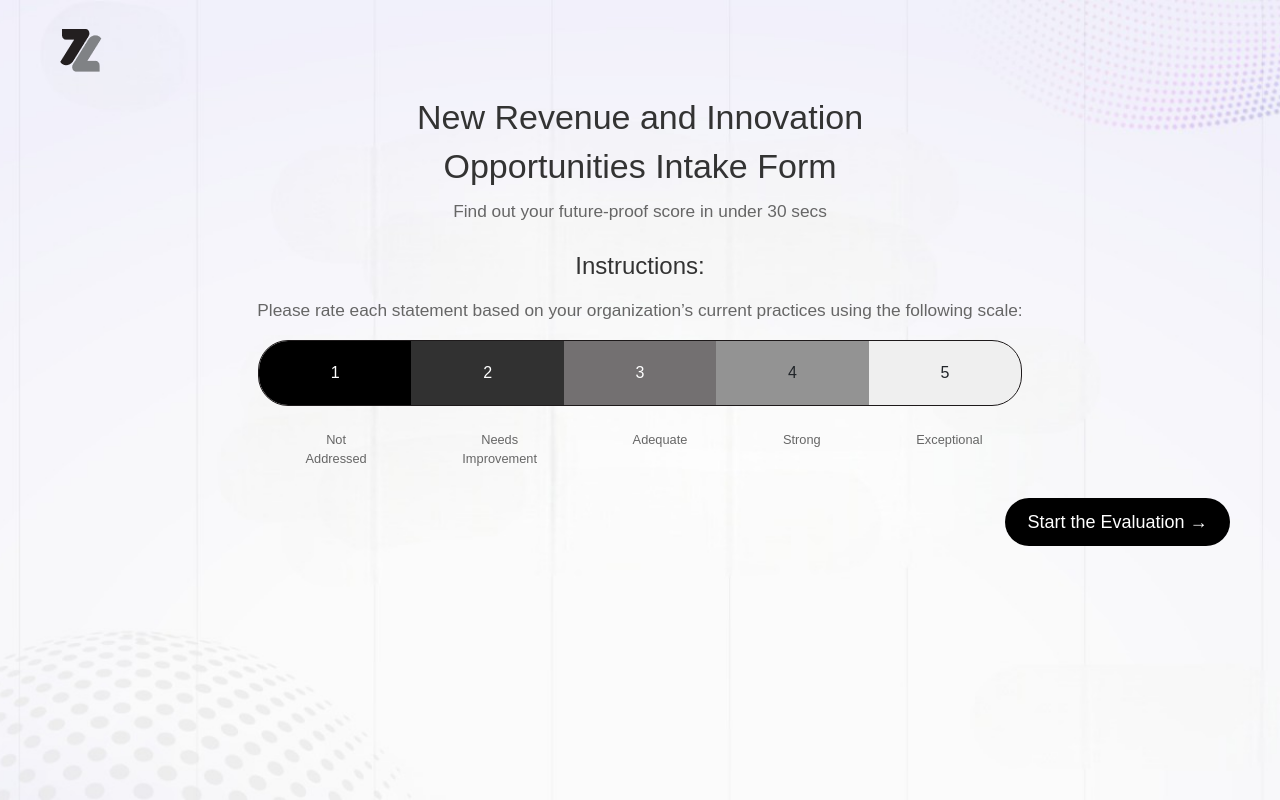
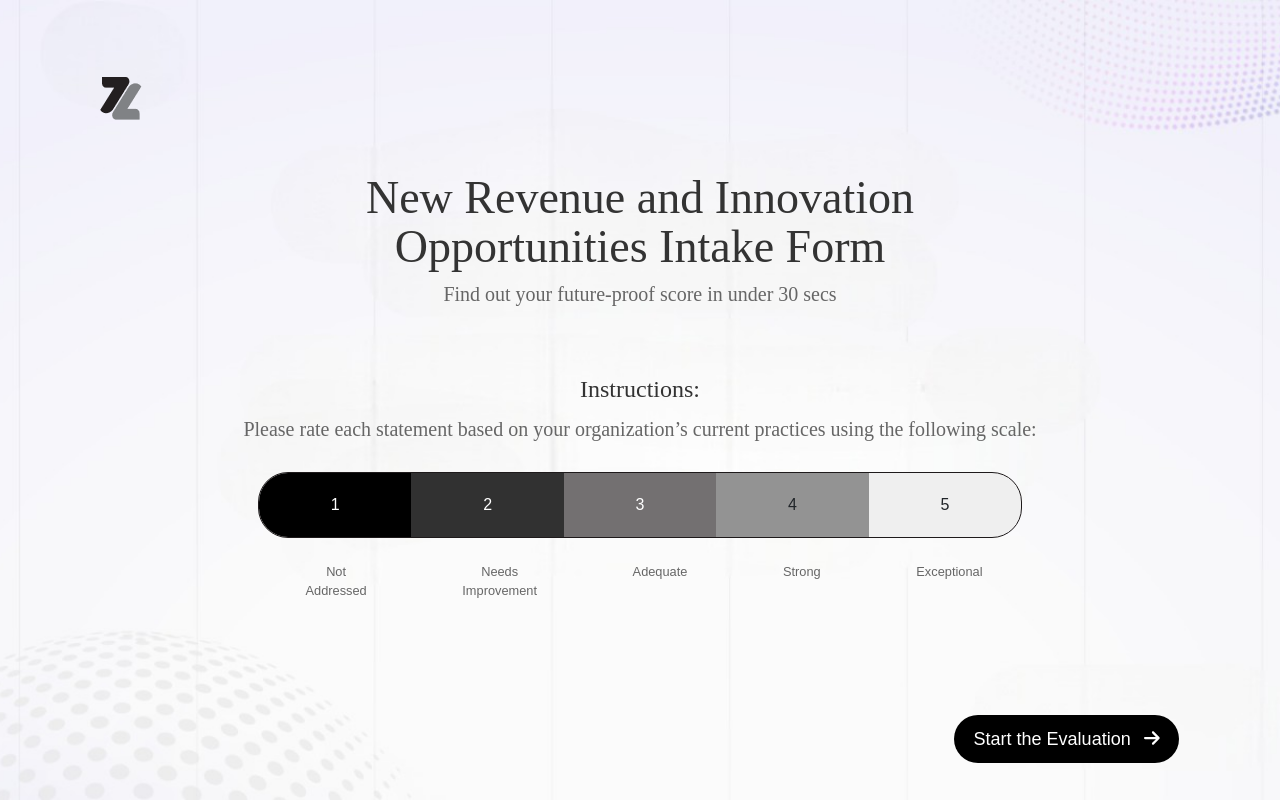
Before and after one commit to Anubhav-verma572/Zenith-lab, a React (Create React App) app: page / in a window 1280 px wide. Built offline with nearby package versions, Linux system fonts and the light colour scheme.

Commit message:
ADD a new style in a home page

```diff
--- a/package.json
+++ b/package.json
@@ -3,6 +3,9 @@
   "version": "0.1.0",
   "private": true,
   "dependencies": {
+    "@fortawesome/fontawesome-svg-core": "^6.7.2",
+    "@fortawesome/free-solid-svg-icons": "^6.7.2",
+    "@fortawesome/react-fontawesome": "^0.2.2",
     "cra-template": "1.2.0",
     "react": "^18.2.0",
     "react-circular-progressbar": "^2.1.0",
--- a/src/Components/EvaluationForm/EvaluationForm.css
+++ b/src/Components/EvaluationForm/EvaluationForm.css
@@ -9,18 +9,37 @@
   background-repeat: no-repeat; */
 
 }
+.inst-list{
+  display: grid
+  ;
+      gap: 28px;
+
+
+}
+.instruction-list{
+  display:grid ;
+  gap : 8px ;
+}
+.scal-bar{
+  display : flex;
+
+  justify-content:center
+}
 .add-logo{
-  padding-left: 60px;
+  padding-left: 100px;
 }
 .new-text{
-  padding-right: 50px;
-  padding-top: 30px;
+  padding-right: 101px;
+  position : absolute ;
+  bottom : 37px ;
+  width : 100% ;
+
 }
 .mainback {
   background-image: url('/src/Assest/Intro\ \(1\)-Photoroom.jpg');
   background-repeat: no-repeat;
   background-size: cover; /* Adjust to fit the container */
-  background-position: top; /* Center the image */
+  background-position: center; /* Center the image */
   height: 100vh;
 }
 
@@ -28,7 +47,7 @@
   height: 53px;
   width: 42px;
   object-fit: none;
-  margin-bottom: 1rem;
+margin-top: 3rem;
   display: flex;
 }
 
@@ -45,24 +64,27 @@
 }
 
 .evaluation-instructions {
-  margin-top: 1.5rem;
+  margin-top: 3.5rem;
 }
 
 .evaluation-instructions h3 {
-  font-size: 34px;
+  font-size: 46px;
   font-weight: 500;
   color: #333;
   line-height: 33px;
+  font-family: Space Grotesk ;
 }
 .inst{
   font-weight: 500;
   font-size: 24px !important;
   color: #1E1A1B;
+  margin-top: 64px
 }
 
 .evaluation-instructions p {
-  font-size: 17.3px;
+  font-size: 20px;
   color: #666;
+  font-family: Onest ;
 }
 
 .rating-scale {
@@ -132,8 +154,14 @@
   transition: background-color 0.3s ease;
   width: 225px;
   height: 48px;
+  display: flex ;
+ gap : 13px ;
+ justify-content : center ;
+ align-items : center ;
 }
-
+.evaluation-button p{
+  margin : 0px ;
+}
 .evaluation-button:hover {
   background-color: #333;
 }
--- a/src/Components/EvaluationForm/EvaluationForm.js
+++ b/src/Components/EvaluationForm/EvaluationForm.js
@@ -1,19 +1,21 @@
 import React from "react";
-import { useNavigate } from "react-router-dom"; // Import useNavigate
+import { useNavigate } from "react-router-dom";
 import "./EvaluationForm.css";
 import { Image } from "../../Assest/Allphotos";
+import { FontAwesomeIcon } from "@fortawesome/react-fontawesome";
+import { faArrowRight } from "@fortawesome/free-solid-svg-icons"; // Import the icon
 
 const EvaluationForm = () => {
-  const navigate = useNavigate(); // Initialize useNavigate
+  const navigate = useNavigate();
 
   const handleStartEvaluation = () => {
-    navigate("/questionnaire"); // Navigate to Questionnaire page
+    navigate("/questionnaire");
   };
 
   return (
     <div className="mainback">
       <div className="evaluation-container">
-        <div className=" pt-4">
+        <div className="pt-4">
           <div className="evaluation-header">
             <div className="add-logo">
               <img src={Image.logo} alt="Logo" className="logo" />
@@ -21,19 +23,22 @@ const EvaluationForm = () => {
           </div>
 
           <div className="evaluation-instructions">
-            <h3 className="mt-4">New Revenue and Innovation</h3>
-            <h3 className="mt-3"> Opportunities Intake Form</h3>
-
-            <p className="mt-3">
+            <h3 className="mt-4 mb-0">New Revenue and Innovation</h3>
+            <h3 className="mt-3 mb-0">Opportunities Intake Form</h3>
+            <p className="mt-3 mb-0">
               Find out your future-proof score in under 30 secs
             </p>
-            <h3 className="mt-4 inst">Instructions:</h3>
-            <p className="mt-3">
-              Please rate each statement based on your organization’s current
-              practices using the following scale:
+
+            <div className = "inst-list">
+              <div className="instruction-list">
+                <h3 className="inst mb-0">Instructions:</h3>
+                <p className="mb-0">
+                  Please rate each statement based on your organization’s
+                  current practices using the following scale:
                 </p>
-            <div className="rating-scale">
-            <div className="new-scale">
+              </div>
+
+              <div className="w-100 scal-bar">
                 <div className="scale-bar">
                   <div
                     className="scale-item"
@@ -67,7 +72,11 @@ const EvaluationForm = () => {
                   </div>
                 </div>
               </div>
+            </div>
+          </div>
 
+          <div className="rating-scale">
+            <div className="new-scale">
               <div className="new-scale-labels">
                 <div className="scale-labels">
                   <div className="ms-2">
@@ -81,21 +90,18 @@ const EvaluationForm = () => {
                   <div>Exceptional</div>
                 </div>
               </div>
-
-
             </div>
           </div>
+
           <div className="d-flex align-items-end justify-content-end new-text">
             <button
               className="evaluation-button px-3 py-2"
-              onClick={handleStartEvaluation} // Attach the click handler
+              onClick={handleStartEvaluation}
             >
-              Start the Evaluation →
+              Start the Evaluation  <p><FontAwesomeIcon icon={faArrowRight} /> </p>
             </button>
-
+            {/* Corrected icon usage */}
           </div>
-
-
         </div>
       </div>
     </div>
--- a/src/Components/Questionnaire/Questionnaire.css
+++ b/src/Components/Questionnaire/Questionnaire.css
@@ -2,7 +2,6 @@
     font-family: Arial, sans-serif;
     /* color: #333; */
     text-align: center;
-    padding: 20px;
 
         margin: 0 auto;
      background: rgba(251, 251, 251, 1);
@@ -14,20 +13,22 @@
   width: 100%; /* Adjust width if needed */
   height: 100vh; /* Adjust height as needed */
   }
-
+  .Market{
+    margin-left: 5rem !important;
+    /* padding-left: 3rem; */
+  }
   @media screen and (min-width: 992px) {
     .Market{
       margin-left: 3rem;
       /* padding-left: 3rem; */
     }
     .rating-group{
-      justify-content: space-between;
+      /* justify-content: space-between;
       display: inline-flex;
       align-items: flex-start;
 position: relative;
-right: 30%;
+right: 30%; */
       gap: 10px;
-      margin: 0px !important;
     }
     }
     /* .markets{
@@ -35,9 +36,9 @@ right: 30%;
     } */
     @media screen and (max-width: 752px) {
       .rating-group{
-        justify-content: space-between;
+        /* justify-content: space-between;
         display: inline-flex;
-        align-items: flex-start;
+        align-items: flex-start; */
 
         gap: 10px;
         margin: 0px !important;
@@ -45,19 +46,20 @@ right: 30%;
       }
 
         .rating-group{
-          justify-content: space-between;
-          display: inline-flex;
+          /* justify-content: space-between; */
           gap: 10px;
 
         }
-
+        .markets{
+          font-size: 24px;
+        }
   .header .logo {
     width: 50px;
     margin-bottom: 20px;
   }
 
   .content h2 {
-    font-size: clamp(1rem, 2vw, 1.2rem);
+    font-size: 26px;
     white-space: nowrap;
     margin-bottom: 38px;
     font-weight: 500;
@@ -65,7 +67,7 @@ right: 30%;
 }
 
   .question {
-    margin-bottom: 20px;
+    margin-bottom: 36px;
   }
 
   .rating-group {
@@ -73,10 +75,18 @@ right: 30%;
     justify-content: center; */
     /* gap: 10px !important; */
   }
+  .new-list{
+    margin-left: 40px;
 
+      display: flex ;
+
+      gap: 16px;
+
+
+  }
   .rating-btn {
-    height: 37px;
-    width: 47px;
+    height: 47px;
+    width: 56px;
     border-radius: 39px;
     border: 1px solid rgba(155, 155, 155, 1);
     cursor: pointer;
@@ -84,7 +94,11 @@ right: 30%;
     justify-content: center;
     transition: all 0.3s;
   }
-
+  .content{
+    margin-top: 5rem;
+    position: relative;
+    left: 4%;
+  }
   .rating-btn.selected {
     background-color: #000;
     color: #fff;
@@ -112,6 +126,7 @@ right: 30%;
   width: 79px;
   height: 47px;
   border-radius: 39px;
+  border: 1px solid #1E1A1B;
 
 }
 
@@ -124,7 +139,6 @@ right: 30%;
     display: inline-flex
 ;
     align-items: center;
-   padding: 15px;
     color: black;
     cursor: pointer;
     transition: background-color 0.3s, color 0.3s;
@@ -138,3 +152,10 @@ right: 30%;
     background-color: black;
     color: white;
 }
+
+  .navigation{
+    padding-right: 101px;
+    position: absolute;
+    bottom: 37px;
+    width: -webkit-fill-available;
+  }
--- a/src/Components/Questionnaire/Questionnaire.js
+++ b/src/Components/Questionnaire/Questionnaire.js
@@ -102,7 +102,7 @@ const Questionnaire = ({ updateScore }) => {
 
   // Handle "Back" button click
   const handleBack = () => {
-    if (currentStep > 0) setCurrentStep(currentStep - 1);
+    if (currentStep > 0) setCurrentStep((prevStep) => prevStep - 1); // Decrement the step
   };
 
   // Calculate the final score
@@ -132,13 +132,13 @@ const Questionnaire = ({ updateScore }) => {
 
   return (
     <div className="questionnaire-container">
-      <div className="container pt-3 pb-0">
+      <div className="container p-0 pb-0 h-100">
         <div className="evaluation-header">
           <div className="d-flex justify-content-start">
             <img src={Image.logo} alt="Logo" className="logo" />
           </div>
         </div>
-        <div className="content mt-5 text-dark">
+        <div className="content text-dark">
          <div><h2 className="text-start Market d-flex">
             {questions[currentStep].title}
           </h2></div>
@@ -149,6 +149,7 @@ const Questionnaire = ({ updateScore }) => {
 
             </ul>
               <div className="rating-group text-start Market ">
+              <div className="new-list">
               {[1, 2, 3, 4, 5].map((rating) => (
                   <button
                     key={rating}
@@ -165,6 +166,7 @@ const Questionnaire = ({ updateScore }) => {
                 ))}
               </div>
               </div>
+            </div>
           ))}
 
           {showError && (
@@ -173,22 +175,24 @@ const Questionnaire = ({ updateScore }) => {
             </p>
           )}
 
+
+        </div>
         <div className="navigation">
   <button
-              className="back-btn bg-transparent text-dark"
-              onClick={handleBack}
-              disabled={currentStep === 0}
+    className={`back-btn bg-transparent text-dark`} // Remove "disabled" class
+    onClick={() => {
+      if (currentStep > 0) handleBack(); // Only call handleBack if not on the first screen
+    }}
   >
     Back
   </button>
+
   <button className="next-btn" onClick={handleNext}>
-              {currentStep === questions.length - 1
-                ? "Next"
-                : "Next"}
+    {currentStep === questions.length - 1 ? "Next" : "Next"}
     <i className="fa-solid fa-arrow-right ps-2"></i>
   </button>
 </div>
-        </div>
+
       </div>
     </div>
   );
--- a/src/Components/ScoreOverview/ScoreOverview.css
+++ b/src/Components/ScoreOverview/ScoreOverview.css
@@ -165,7 +165,7 @@ gap: 15px;
 
     background: #504c4c;;
     padding: -1px;
-    width: 39px;
+    width: 68px;
 
   border: 1px solid rgba(18, 11, 11, 0.29); /* Light border */
   border-radius: 10px;
```
Also changed, not shown: 1 other file (tests, documents, lock files or other folders). Lines whose indentation alone changed are shown as unchanged.
